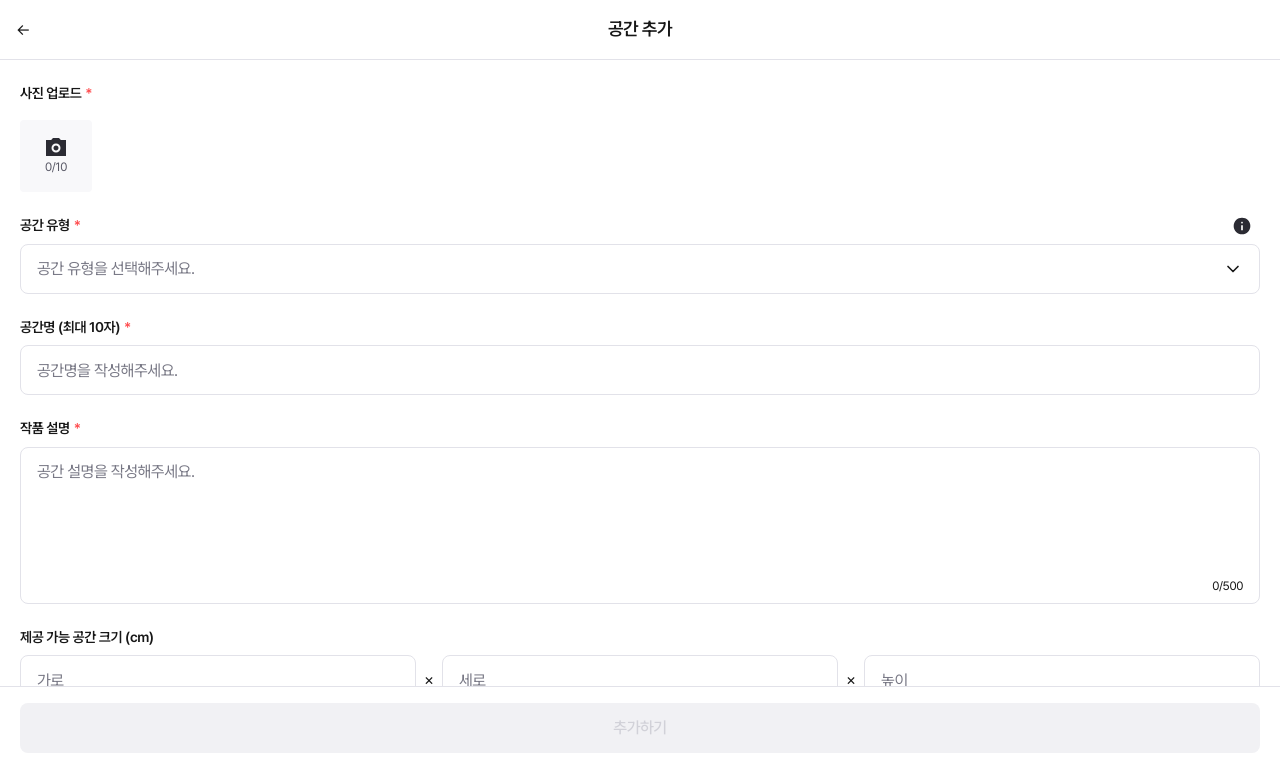
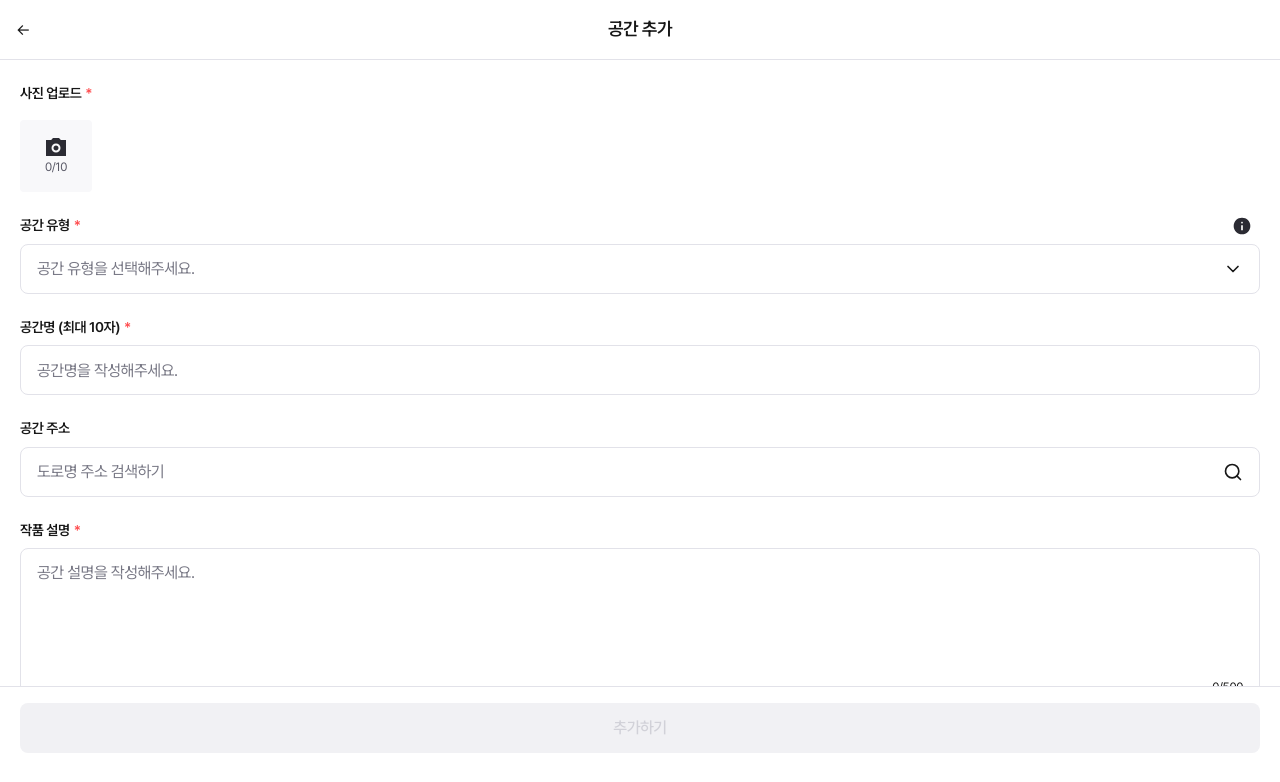
Before and after one commit to YeongJae0114/ject-study-mirror, a Next.js app: page /space/new in a window 1280 px wide. Shown: the top 782 px of the page. Built offline with nearby package versions, Linux system fonts and the light colour scheme.

Commit message:
fix: 도로명 주소 검색 컴포넌트 추가

```diff
--- a/package.json
+++ b/package.json
@@ -15,6 +15,7 @@
     "next": "16.2.1",
     "next-pwa": "^5.6.0",
     "react": "19.2.4",
+    "react-daum-postcode": "^4.0.0",
     "react-day-picker": "^10.0.1",
     "react-dom": "19.2.4",
     "vaul": "^1.1.2",
--- a/src/app/space/new/page.tsx
+++ b/src/app/space/new/page.tsx
@@ -11,10 +11,9 @@ import Input from '@/components/archive-form/Input';
 import Dropdown from '@/components/archive-form/Dropdown';
 import ArtTooltip from '@/components/archive-form/ArtToolTip';
 import Textarea from '@/components/archive-form/Textarea';
-import DatePicker from '@/components/archive-form/DayPicker';
-import RegionSelect from '@/components/archive-form/RegionSelect';
 import SizeInput from '@/components/archive-form/SizeInput';
 import ToggleButton from '@/components/archive-form/ToggleButton';
+import AddressSearch from '@/components/archive-form/AddressSearch';
 
 function FieldWrapper({ children }: { children: React.ReactNode }) {
   return <div className="flex flex-col gap-2">{children}</div>;
@@ -28,9 +27,7 @@ export default function ArtCreatePage() {
   const [title, setTitle] = useState('');
   const [description, setDescription] = useState('');
 
-  const [date, setDate] = useState<Date>();
-
-  const [selectedRegions, setSelectedRegions] = useState<string[]>([]);
+  const [address, setAddress] = useState('');
 
   const [width, setWidth] = useState('');
   const [depth, setDepth] = useState('');
@@ -100,6 +97,12 @@ export default function ArtCreatePage() {
           />
         </FieldWrapper>
 
+        {/* 공간 주소 */}
+        <FieldWrapper>
+          <Label>공간 주소</Label>
+          <AddressSearch value={address} onChange={setAddress} />{' '}
+        </FieldWrapper>
+
         {/* 공간 설명 */}
         <FieldWrapper>
           <Label required>작품 설명</Label>
--- /dev/null
+++ b/src/components/archive-form/AddressSearch.tsx
@@ -0,0 +1,88 @@
+'use client';
+
+import { useState } from 'react';
+
+import { Search } from 'lucide-react';
+import DaumPostcode, { Address } from 'react-daum-postcode';
+import { Drawer } from 'vaul';
+
+interface AddressBottomSheetProps {
+  value?: string;
+  onChange: (address: string) => void;
+}
+
+export default function AddressBottomSheet({ value, onChange }: AddressBottomSheetProps) {
+  const [open, setOpen] = useState(false);
+
+  const handleComplete = (data: Address) => {
+    let fullAddress = data.address;
+
+    let extraAddress = '';
+
+    if (data.bname) {
+      extraAddress += data.bname;
+    }
+
+    if (data.buildingName) {
+      extraAddress += extraAddress ? `, ${data.buildingName}` : data.buildingName;
+    }
+
+    if (extraAddress) {
+      fullAddress += ` (${extraAddress})`;
+    }
+
+    onChange(fullAddress);
+    setOpen(false);
+  };
+
+  return (
+    <>
+      {/* Trigger */}
+      <button
+        type="button"
+        onClick={() => setOpen(true)}
+        className="border-border-primary flex h-12.5 w-full items-center justify-between rounded-lg border px-4 transition-colors"
+      >
+        <span className={`text-body-1 ${value ? 'text-text-primary' : 'text-text-input'}`}>
+          {value || '도로명 주소 검색하기'}
+        </span>
+        <Search size={20} />
+      </button>
+
+      {/* BottomSheet */}
+      <Drawer.Root open={open} onOpenChange={setOpen}>
+        <Drawer.Portal>
+          <Drawer.Overlay className="fixed inset-0 z-40 bg-black/20" />
+
+          <Drawer.Content className="bg-bg-primary fixed right-0 bottom-0 left-0 z-50 mx-auto flex h-[60vh] w-full flex-col rounded-t-3xl outline-none">
+            {/* 접근성 */}
+            <Drawer.Title className="sr-only">도로명 주소 검색</Drawer.Title>
+
+            <Drawer.Description className="sr-only">원하는 주소를 검색해주세요.</Drawer.Description>
+
+            {/* Handle */}
+            <div className="flex justify-center pt-3">
+              <div className="h-1.25 w-9 rounded-full bg-black" />
+            </div>
+
+            {/* Header */}
+            <div className="px-5 pt-3 pb-4">
+              <h2 className="text-heading-2 text-text-primary font-semibold">도로명 주소 검색</h2>
+            </div>
+
+            {/* Postcode */}
+            <div className="flex-1 overflow-hidden">
+              <DaumPostcode
+                onComplete={handleComplete}
+                style={{
+                  width: '100%',
+                  height: '100%',
+                }}
+              />
+            </div>
+          </Drawer.Content>
+        </Drawer.Portal>
+      </Drawer.Root>
+    </>
+  );
+}
```
Also changed, not shown: 1 other file (tests, documents, lock files or other folders).
